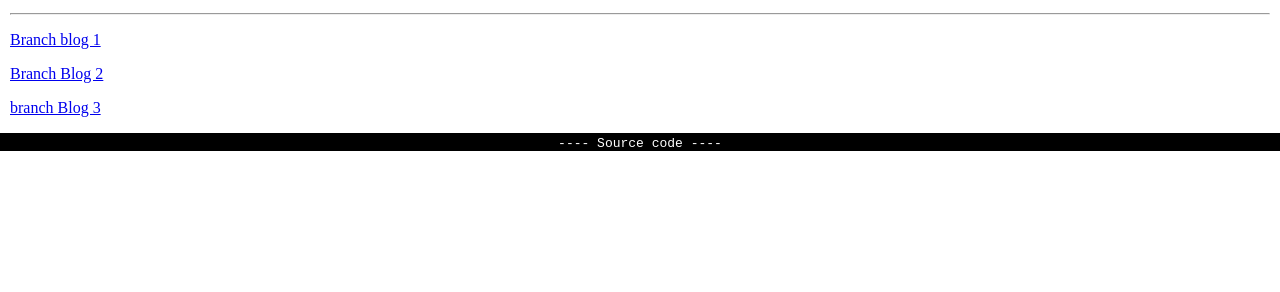
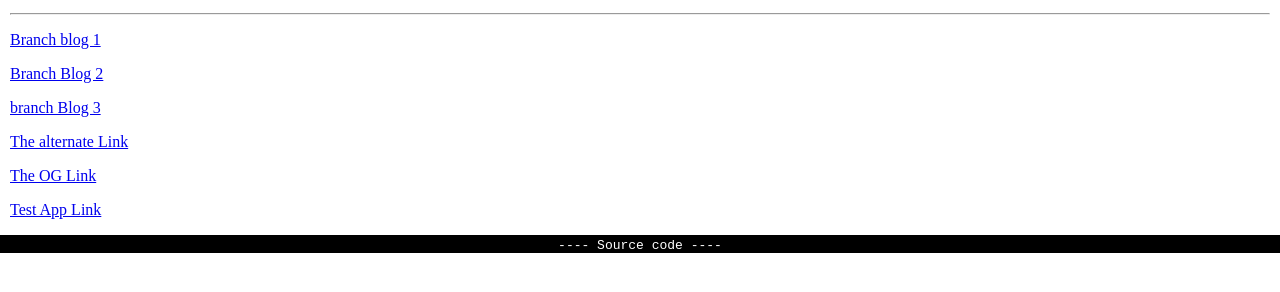
Before and after one commit to agrimn/BranchBlogWebpage, a plain HTML site: page index.html in a window 1280 px wide. Shown: the part 118-410 px from the top of the page. Drawn offline with Linux system fonts and the light colour scheme.

Commit message:
Added links to Branch Swift Testbed

```diff
--- a/index.html
+++ b/index.html
@@ -68,6 +68,9 @@ branch.init('key_live_cpqs3GMI5Ov56odt5Xqsflppwth50Kwo');
 		<p> <a href="branchblog1.html"> Branch blog 1</a></p>
 		<p> <a href="branchblog2.html"> Branch Blog 2</a></p>
 		<p> <a href="branchblog3.html"> branch Blog 3</a></p>
+		<p> <a href="bnctestbed-alternate.app.link"> The alternate Link </a></p>
+		<p> <a href="bnctestbed.app.link"> The OG Link</a></p>
+		<p> <a href="bnctestbed.test-app.link"> Test App Link</a></p>
 	</div>
 	<footer>
 		<div class='footer'><a href="https://github.com/agrimn/BranchBlogWebpage/blob/master/index.html"> ---- Source code ---- </a></div>
```
